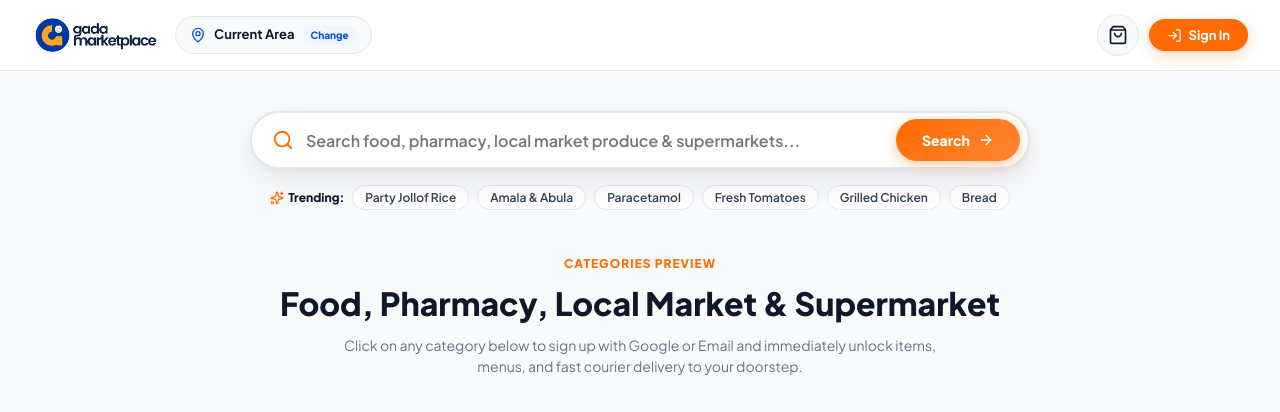
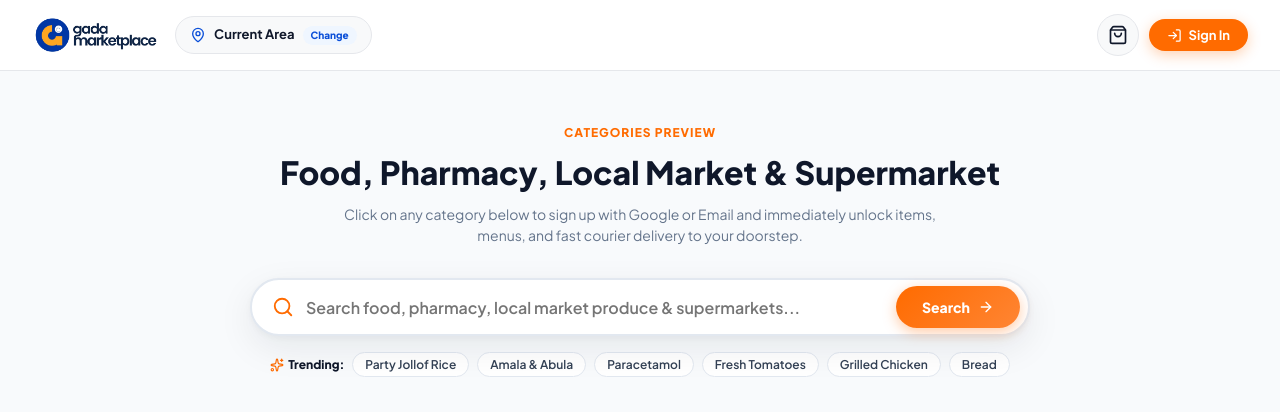
Before and after one commit to chilavet/gada-marketplace, a React (Vite) app: page / in a window 1280 px wide. Shown: the top 412 px of the page. Built offline with nearby package versions, Linux system fonts and the light colour scheme; no server answers; grey boxes are pictures that could not be loaded.

Commit message:
feat: reposition search bar directly on top of categories preview cards

```diff
--- a/src/components/ItemGroupsLanding.jsx
+++ b/src/components/ItemGroupsLanding.jsx
@@ -91,9 +91,32 @@ export default function ItemGroupsLanding({
   return (
     <div style={{ width: '100%', minHeight: '100vh', background: '#F8FAFC' }}>
       {/* GROUPS / TYPES OF ITEMS SECTION */}
-      <section style={{ maxWidth: '1240px', margin: '0 auto', padding: '40px 24px 60px' }}>
-        {/* HERO SEARCH BAR ON TOP OF CATEGORIES PREVIEW */}
-        <div style={{ maxWidth: '780px', margin: '0 auto 40px' }}>
+      <section style={{ maxWidth: '1240px', margin: '0 auto', padding: '48px 24px 60px' }}>
+        {/* Categories Preview Header */}
+        <div style={{ textAlign: 'center', marginBottom: '32px' }}>
+          <div
+            style={{
+              display: 'inline-block',
+              color: '#FF6B00',
+              fontWeight: '800',
+              fontSize: '12px',
+              textTransform: 'uppercase',
+              letterSpacing: '1px',
+              marginBottom: '6px'
+            }}
+          >
+            CATEGORIES PREVIEW
+          </div>
+          <h2 style={{ fontSize: 'clamp(24px, 3.5vw, 32px)', fontWeight: '900', color: '#0F172A' }}>
+            Food, Pharmacy, Local Market & Supermarket
+          </h2>
+          <p style={{ fontSize: '14px', color: '#64748B', maxWidth: '620px', margin: '8px auto 0' }}>
+            Click on any category below to sign up with Google or Email and immediately unlock items, menus, and fast courier delivery to your doorstep.
+          </p>
+        </div>
+
+        {/* HERO SEARCH BAR ON TOP OF CATEGORIES PREVIEW CARDS */}
+        <div style={{ maxWidth: '780px', margin: '0 auto 44px' }}>
           <form
             onSubmit={(e) => {
               e.preventDefault();
@@ -211,29 +234,6 @@ export default function ItemGroupsLanding({
               </button>
             ))}
           </div>
-        </div>
-
-        {/* Categories Preview Header */}
-        <div style={{ textAlign: 'center', marginBottom: '36px' }}>
-          <div
-            style={{
-              display: 'inline-block',
-              color: '#FF6B00',
-              fontWeight: '800',
-              fontSize: '12px',
-              textTransform: 'uppercase',
-              letterSpacing: '1px',
-              marginBottom: '6px'
-            }}
-          >
-            CATEGORIES PREVIEW
-          </div>
-          <h2 style={{ fontSize: 'clamp(24px, 3.5vw, 32px)', fontWeight: '900', color: '#0F172A' }}>
-            Food, Pharmacy, Local Market & Supermarket
-          </h2>
-          <p style={{ fontSize: '14px', color: '#64748B', maxWidth: '620px', margin: '8px auto 0' }}>
-            Click on any category below to sign up with Google or Email and immediately unlock items, menus, and fast courier delivery to your doorstep.
-          </p>
         </div>
 
         {/* The Grid of 4 Categories */}
```
